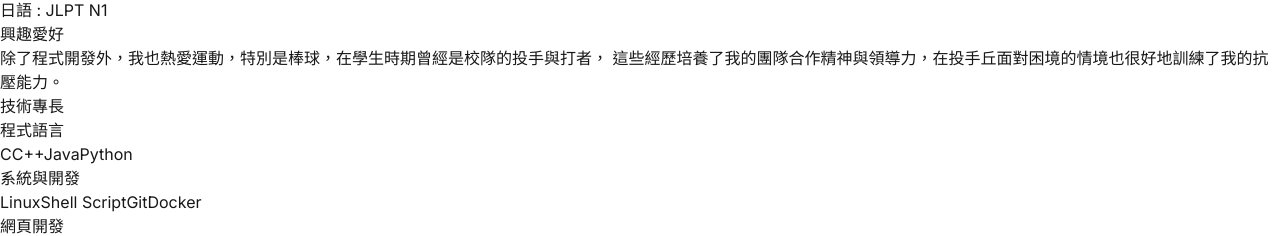
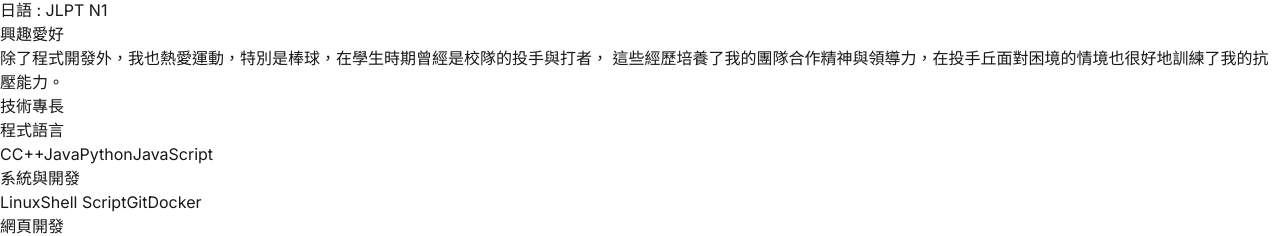
Before and after one commit to zackyen0603/myPersonalWebsite, a Next.js app: page / in a window 1280 px wide. Shown: the part 952-1188 px from the top of the page. Built offline with nearby package versions, Linux system fonts and the light colour scheme.

Commit message:
更改資料

```diff
--- a/src/app/page.tsx
+++ b/src/app/page.tsx
@@ -170,6 +170,7 @@
                           <span className="px-3 py-1 bg-blue-100 dark:bg-blue-800 text-blue-800 dark:text-blue-100 rounded-full text-sm">C++</span>
                           <span className="px-3 py-1 bg-blue-100 dark:bg-blue-800 text-blue-800 dark:text-blue-100 rounded-full text-sm">Java</span>
                           <span className="px-3 py-1 bg-blue-100 dark:bg-blue-800 text-blue-800 dark:text-blue-100 rounded-full text-sm">Python</span>
+                          <span className="px-3 py-1 bg-blue-100 dark:bg-blue-800 text-blue-800 dark:text-blue-100 rounded-full text-sm">JavaScript</span>
                         </div>
                       </div>
                       <div>
```
